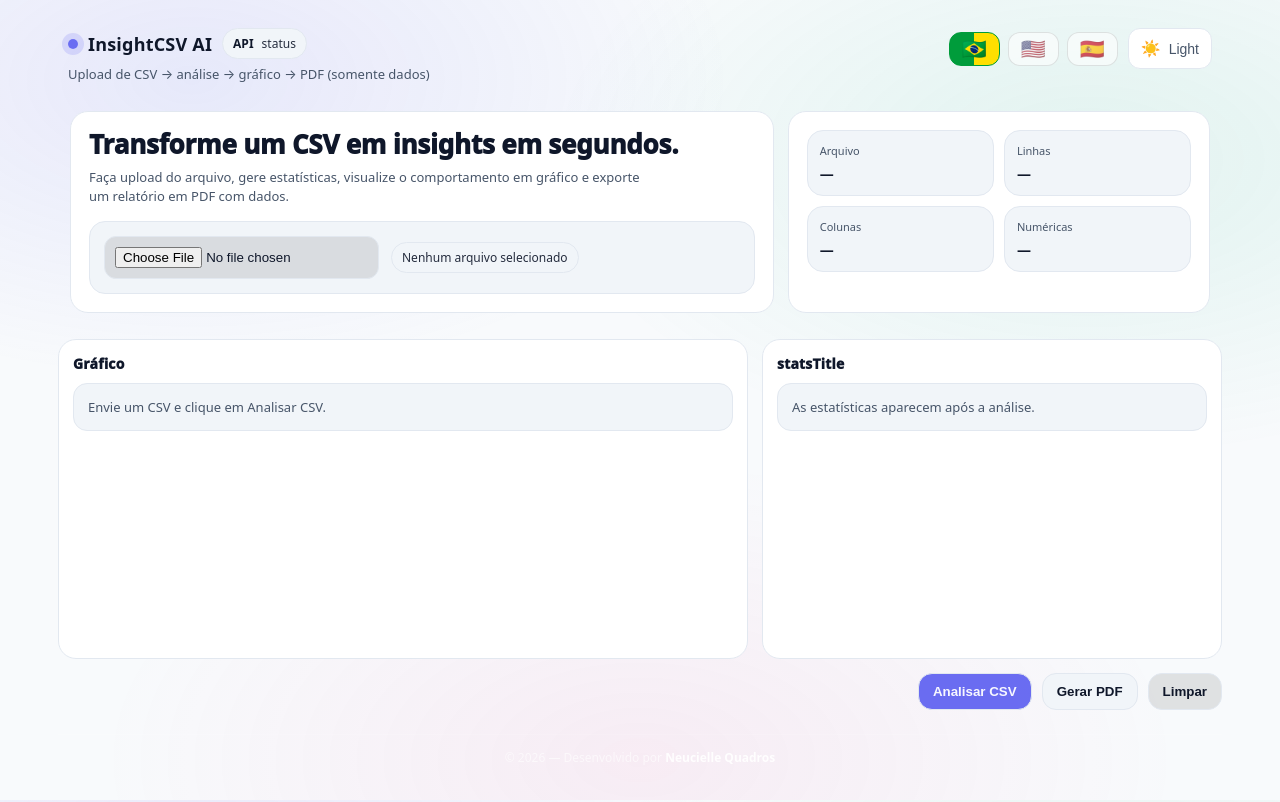
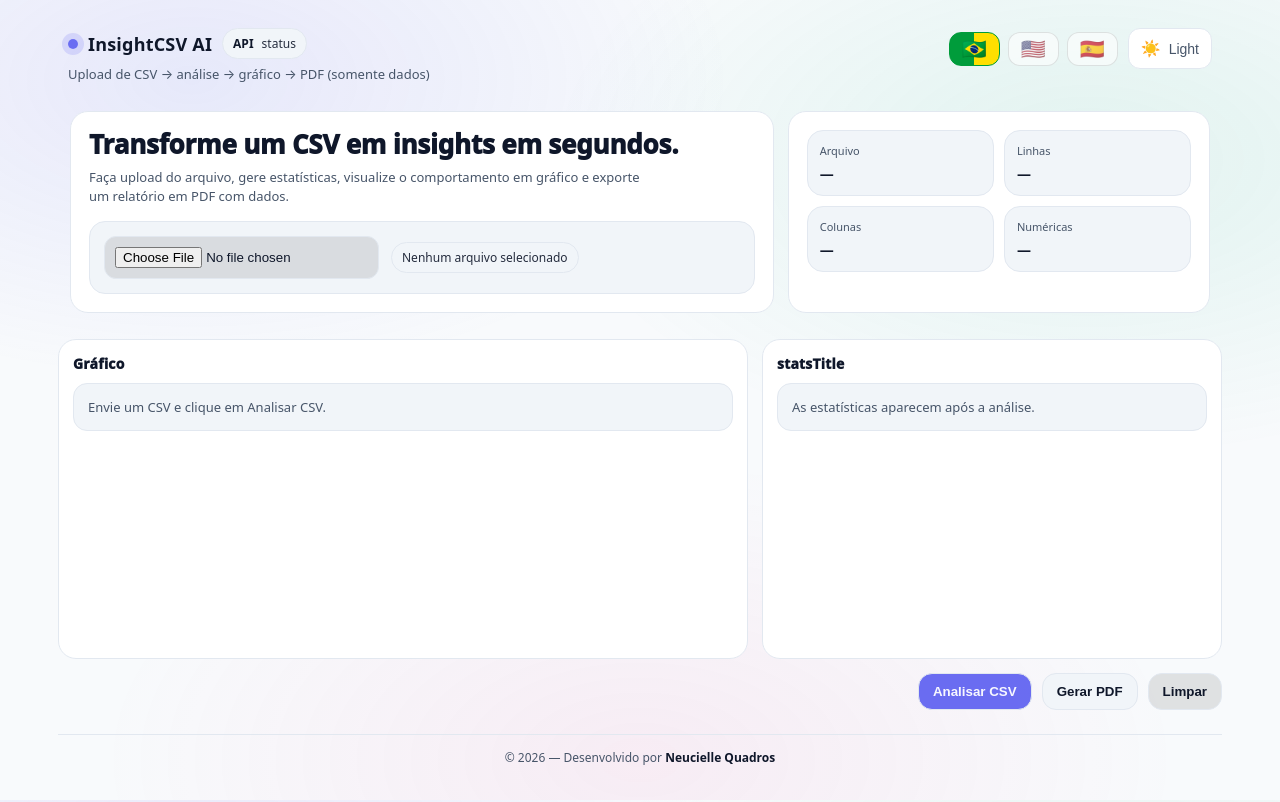
Before and after one commit to neuciellequadros/csv-insight-engine, a React (Vite) app in the folder frontend/: page / in a window 1280 px wide. Shown: the top 802 px of the page. Built offline with nearby package versions, Linux system fonts and the light colour scheme.

Commit message:
Refactor Footer component styles for improved theming consistency

```diff
--- a/frontend/src/components/footer.tsx
+++ b/frontend/src/components/footer.tsx
@@ -6,15 +6,15 @@ export function Footer() {
         padding: "14px 10px",
         textAlign: "center",
         fontSize: 12,
-        color: "rgba(255,255,255,0.6)",
-        borderTop: "1px solid rgba(255,255,255,0.12)",
+        color: "var(--muted)",
+        borderTop: "1px solid var(--stroke)",
       }}
     >
       © {new Date().getFullYear()} — Desenvolvido por{" "}
       <span
         style={{
           fontWeight: 800,
-          color: "rgba(255,255,255,0.9)",
+          color: "var(--text)",
         }}
       >
         Neucielle Quadros
```
